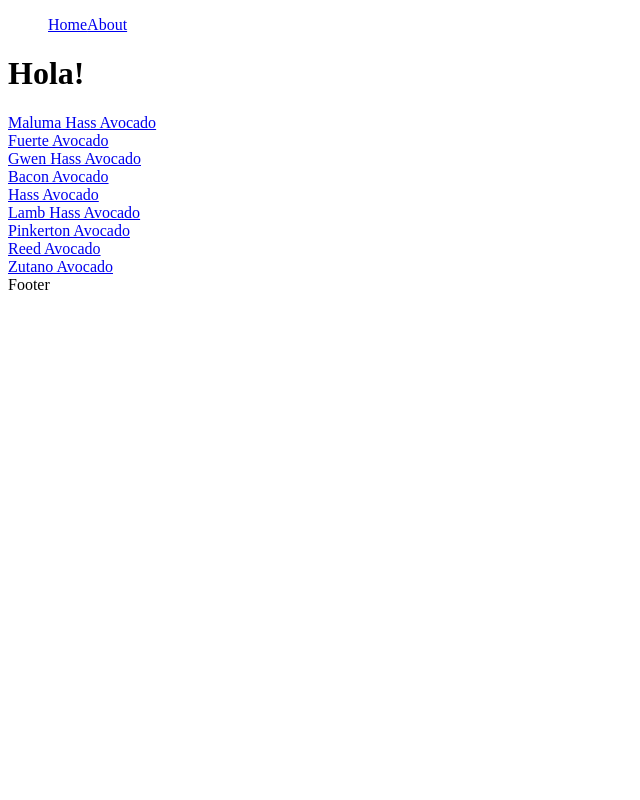
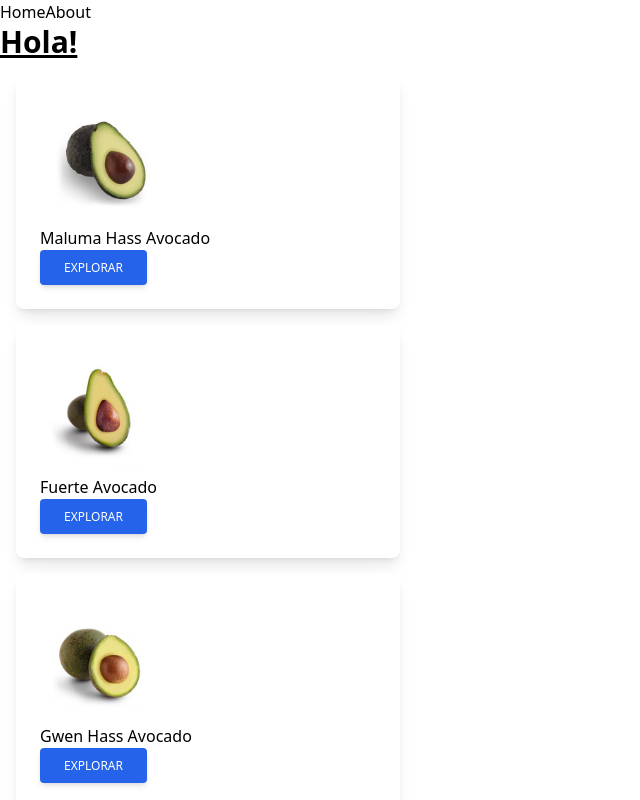
Before and after one commit to ImGaston/palta-nextjs, a Next.js app: page / in a window 1280 px wide. Shown: the top 800 px of the page, without its empty margins (0-640 px from the left). Built offline with nearby package versions, Linux system fonts and the light colour scheme.

Commit message:
tailwilnd cards

```diff
--- a/components/ProductList/ProductList.js
+++ b/components/ProductList/ProductList.js
@@ -1,29 +1,21 @@
 import React from 'react'
 import Link from 'next/link'
-
-// const mapProductstoCards = (products) =>
-//     products.map((product) => (
-//         <div key={product.id}>
-//             <Link href={`/product/${product.id}`}>
-//                 <a>{product.name}</a>
-//             </Link>
-//         </div>
-//     ))
-
-// const ProductList = (products) => (
-//         <div>
-//             {/* { mapProductstoCards(products) } */}
-//             {products.name}
-//         </div>
-//     )
+import Image from 'next/image'
+//@TODO: Aplicar grid para hacer que sean dos paltas por fila
 
     const mapProductsToCards = (products) =>
     products.map(({ name, id, price, image }) => (
-        <div  key={id}>
-            <Link href={`/product/${id}`}>
-                    <a>{name}</a>
+            <Link key={id} href={`/product/${id}`}>
+                <div className="block p-6 rounded-lg shadow-lg bg-white max-w-sm m-4">
+                    <Image src={`${image}`}alt="palta" width="120" height="120" />
+                    <div className="card-body">
+                        <h2 className="card-title">{name}</h2>
+                        <div className="card-actions justify-end">
+                        <a><button type="button" class=" inline-block px-6 py-2.5 bg-blue-600 text-white font-medium text-xs leading-tight uppercase rounded shadow-md hover:bg-blue-700 hover:shadow-lg focus:bg-blue-700 focus:shadow-lg focus:outline-none focus:ring-0 active:bg-blue-800 active:shadow-lg transition duration-150 ease-in-out">explorar</button></a>
+                        </div>
+                    </div>
+                </div>
             </Link>
-        </div>
     ))
 
 const ProductList = ({ products }) => (
--- a/package.json
+++ b/package.json
@@ -18,5 +18,10 @@
     "next": "^12.1.5",
     "react": "^18.0.0",
     "react-dom": "^18.0.0"
+  },
+  "devDependencies": {
+    "autoprefixer": "^10.4.7",
+    "postcss": "^8.4.14",
+    "tailwindcss": "^3.0.24"
   }
 }
--- a/pages/_app.js
+++ b/pages/_app.js
@@ -1,5 +1,6 @@
 // import { AppProps } from 'next/app'
 import Layout from '../components/Layout/layout'
+import '../styles/globals.css'
 
 function MyApp({ Component, pageProps }) {
     return (
--- a/pages/index.js
+++ b/pages/index.js
@@ -15,17 +15,10 @@ const Home = () => {
 
 
     return (
-        <div>
-            <h1>Hola!</h1>
+        <main>
+            <h1 className="text-3xl font-bold underline">Hola!</h1>
             <ProductList products={productList}></ProductList>
-            {/* {productList.map((product) => (
-                <div key={product.id}>
-                    <Link href={`/product/${product.id}`}>
-                        <a>{product.name}</a>
-                    </Link>
-                </div>
-            ))} */}
-        </div>
+        </main>
     )
 }
 
--- /dev/null
+++ b/postcss.config.js
@@ -0,0 +1,6 @@
+module.exports = {
+  plugins: {
+    tailwindcss: {},
+    autoprefixer: {},
+  },
+}
--- /dev/null
+++ b/styles/globals.css
@@ -0,0 +1,3 @@
+@tailwind base;
+@tailwind components;
+@tailwind utilities;
--- /dev/null
+++ b/tailwind.config.js
@@ -0,0 +1,10 @@
+module.exports = {
+  content: [
+    "./pages/**/*.{js,ts,jsx,tsx}",
+    "./components/**/*.{js,ts,jsx,tsx}",
+  ],
+  theme: {
+    extend: {},
+  },
+  plugins: [],
+}
```
Also changed, not shown: 1 other file (tests, documents, lock files or other folders).
